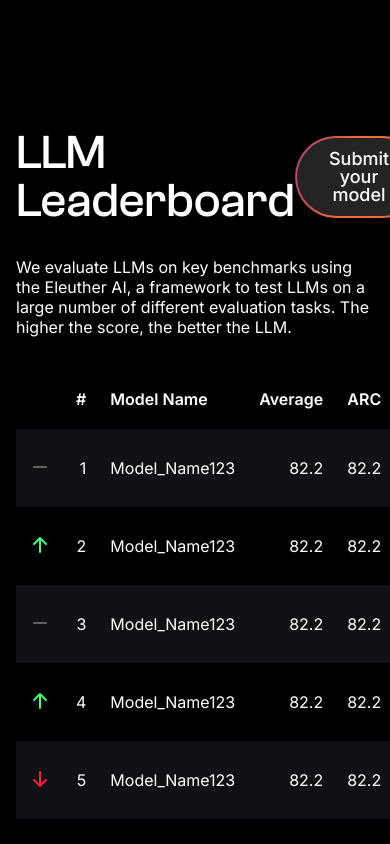
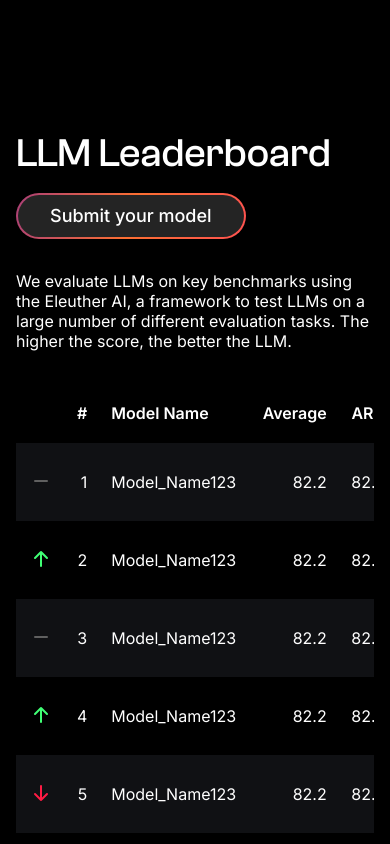
Before and after one commit to nadia303/parallax-landing, a Next.js app: page / in a window 390 px wide. Shown: the part 2280-3124 px from the top of the page. Built offline with nearby package versions, Linux system fonts and the light colour scheme; a web font is replaced by a local one.

Commit message:
Added basic LeaderBoard animation and mobile view

```diff
--- a/src/sections/LeaderboardTable/LeaderboardTable.module.scss
+++ b/src/sections/LeaderboardTable/LeaderboardTable.module.scss
@@ -18,6 +18,8 @@
       display: flex;
       justify-content: space-between;
       align-items: center;
+      flex-wrap: wrap;
+      gap: 16px;
 
       .leaderBoardTitle {
         font-family: $font-clash;
@@ -33,8 +35,26 @@
       }
     }
 
+    .tableWrapper {
+      width: 100%;
+      overflow-x: auto;
+
+      // Optional: for better UX on mobile
+      scrollbar-width: thin;
+
+      &::-webkit-scrollbar {
+        height: 6px;
+      }
+
+      &::-webkit-scrollbar-thumb {
+        background-color: rgba(100, 100, 100, 0.4);
+        border-radius: 4px;
+      }
+    }
+
     .table {
       width: 100%;
+      min-width: 960px; // Ensures scroll triggers when screen < this
       border-collapse: collapse;
       font-size: 16px;
       line-height: 100%;
@@ -47,7 +67,6 @@
     .tableHeaderCell {
       padding: 22px 12px;
       text-align: right;
-      font-weight: $font-weight-large;
       font-weight: $font-weight-large;
       white-space: nowrap;
     }
@@ -67,3 +86,16 @@
     }
   }
 }
+
+@media (max-width: 765px) {
+  .leaderboardTableContainer {
+    .leaderBoardTable {
+      .leaderBoardTitleContainer {
+        .leaderBoardTitle {
+          font-size: 2.5rem;
+          line-height: 3rem;
+        }
+      }
+    }
+  }
+}
--- a/src/sections/LeaderboardTable/LeaderboardTable.tsx
+++ b/src/sections/LeaderboardTable/LeaderboardTable.tsx
@@ -3,7 +3,6 @@
 import { useRef } from "react";
 import classNames from "classnames";
 import { useScroll, useTransform, motion } from "motion/react";
-
 import { leaderboardHeaders, LeaderboardRow, leaderboardRows } from "./data";
 import styles from "./LeaderboardTable.module.scss";
 import ArrowUp from "../../../public/icons/table/arrow-up.svg";
@@ -38,6 +37,7 @@
           to test LLMs on a large number of different evaluation tasks. The
           higher the score, the better the LLM.
         </p>
+        <div className={styles.tableWrapper}>
           <table className={styles.table}>
             <thead>
               <tr>
@@ -70,6 +70,7 @@
               ))}
             </tbody>
           </table>
+        </div>
       </motion.div>
     </motion.section>
   );
```
Lines whose indentation alone changed are shown as unchanged.
